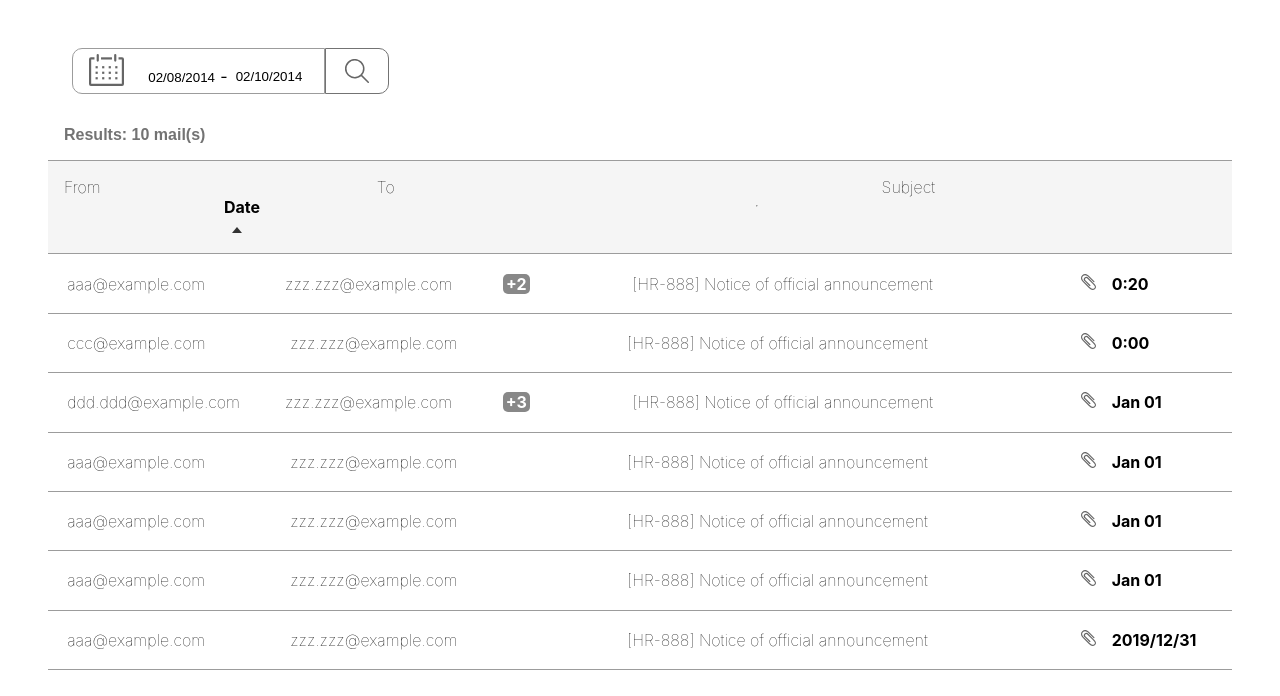
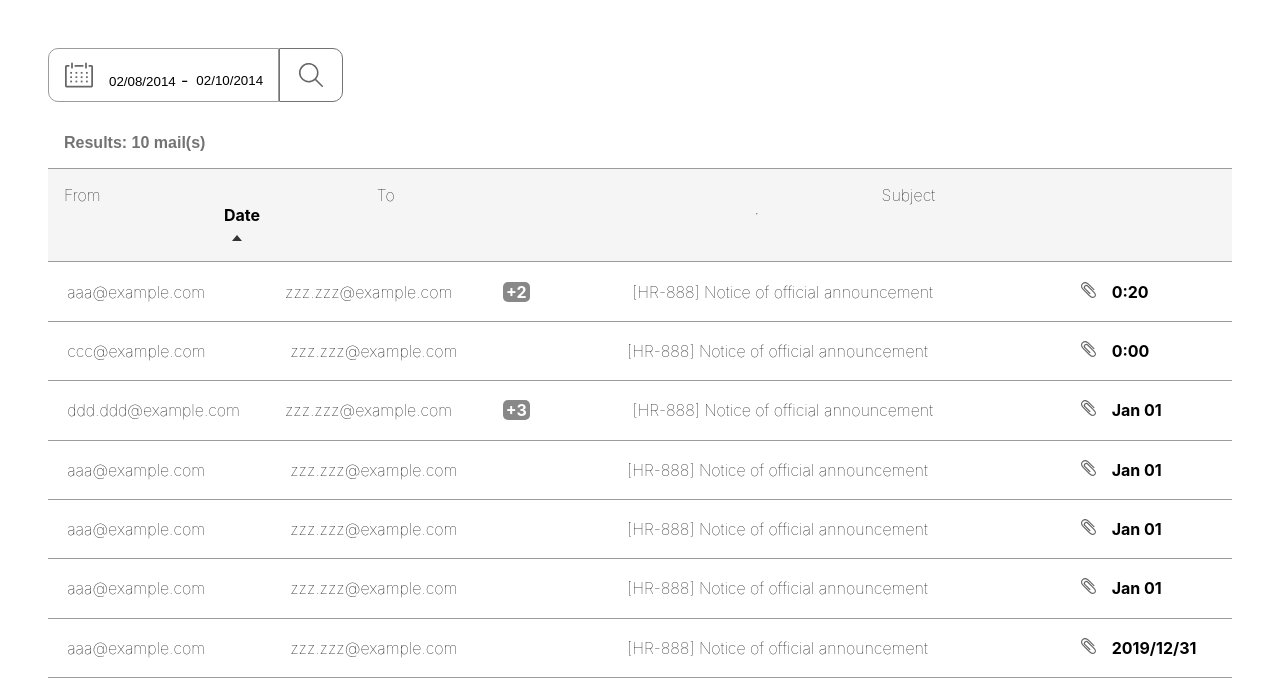
Before and after one commit to DanielCalvillo/henngeProyect, a React (Create React App) app in the folder my-app/: page / in a window 1280 px wide. Shown: the top 696 px of the page. Built offline with nearby package versions, Linux system fonts and the light colour scheme.

Commit message:
css fixes

```diff
--- a/my-app/src/Assets/Styles/BodyStyles/EmailLineStyles.js
+++ b/my-app/src/Assets/Styles/BodyStyles/EmailLineStyles.js
@@ -15,7 +15,7 @@ const EmailLineStyles = makeStyles(() => ({
         paddingLeft: "1rem"
     },
     clipIcon: {
-        height: "2vh",
+        height: "1rem",
         marginRight: "1rem"
     },
     mail: {
--- a/my-app/src/Assets/Styles/HeaderStyles/HeaderStyles.js
+++ b/my-app/src/Assets/Styles/HeaderStyles/HeaderStyles.js
@@ -5,7 +5,8 @@ const HeaderStyles = makeStyles((theme) => ({
         display: "flex",
         marginLeft: "0",
         marginTop: "2rem",
-        marginBottom: "2rem"
+        marginBottom: "2rem",
+        padding: "0"
     },
     datepickerAndCalendarLogo: {
         display: "flex",
@@ -14,23 +15,26 @@ const HeaderStyles = makeStyles((theme) => ({
         borderBottomLeftRadius: "10px",
         borderColor: "#9c9c9c",
         borderWidth: "thin",
+        padding: "0.25rem 0 0.25rem 1rem"
     },
     datepickerContainer: {
         marginTop: "1.3vh",
-        width: "200px"
+        display: "flex",
+        alignContent: "center",
+        justifyContent: "center"
     },
     dateSelectorOne: {
         width: "70px",
         height: "rem",
         border: "none",
-        paddingLeft: "3vh"
+        paddingLeft: "1rem",
 
     },
     dateSelector: {
         width: "80px",
         height: "2rem",
         border: "none",
-        paddingLeft: ".5rem"
+        paddingLeft: ".5rem",
     },
     searchButton: {
         borderColor: "#737373",
@@ -42,16 +46,17 @@ const HeaderStyles = makeStyles((theme) => ({
         height: "1.5rem"
     },
     calendarLogo: {
-        marginTop: ".3rem",
-        marginLeft: "1rem",
-        paddingBottom: "0rem",
-        height: "2rem"
+        width: "1.75rem"
     },
     datePicker: {
         display: "flex",
         alignItems: "center",
+        alignContent: "center",
         flexWrap: "nowrap",
-        justifyContent: "centre"
+        justifyContent: "centre",
+        '&:focus':{
+            outline: "none"
+        }
     }
 }));
 
```
